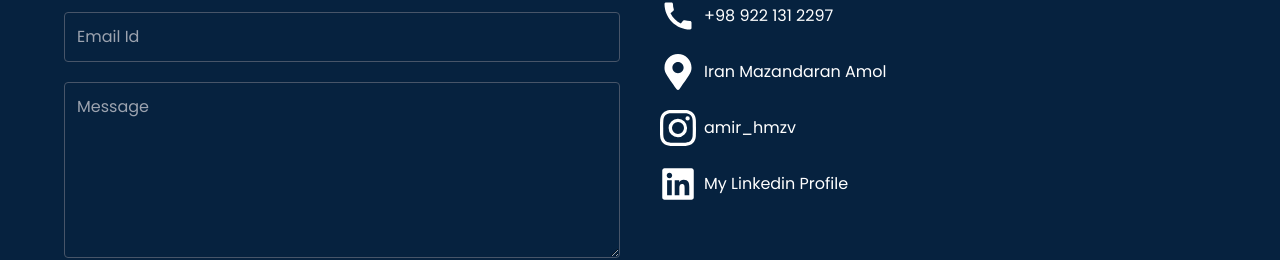
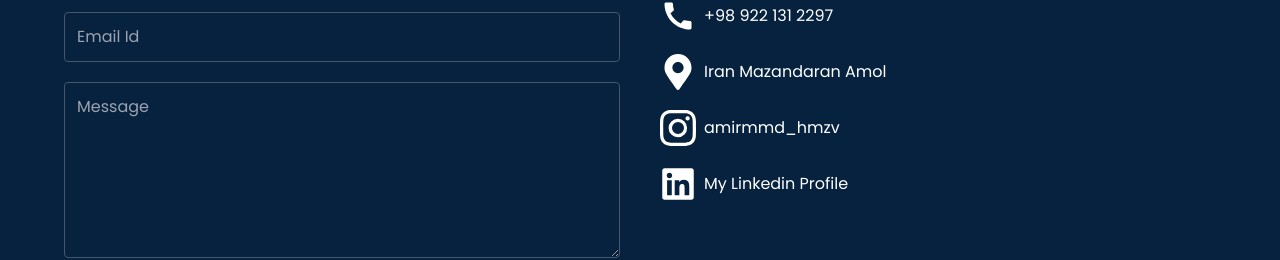
Before and after one commit to amirmmd-hmzv/Vite_portfolio, a React (Vite) app: page / in a window 1280 px wide. Shown: the part 2218-2478 px from the top of the page. Built offline with nearby package versions, Linux system fonts and the light colour scheme; a web font is replaced by a local one.

Commit message:
change instagram id

```diff
--- a/src/Content.js
+++ b/src/Content.js
@@ -180,9 +180,9 @@ export const content = {
         link: "https://www.google.com/maps/place/%D8%A7%D8%B3%D8%AA%D8%A7%D9%86+%D9%85%D8%A7%D8%B2%D9%86%D8%AF%D8%B1%D8%A7%D9%86+%D8%A7%D9%85%D9%84%E2%80%AD/@36.4697495,52.3539761,14z/data=!4m6!3m5!1s0x3f8fa3fd34ab2acd:0x65e662ff07b22c2a!8m2!3d36.475244!4d52.345022!16s%2Fg%2F11s9ltvx08?entry=ttu",
       },
       {
-        text: "amir_hmzv",
+        text: "amirmmd_hmzv",
         icon: BsInstagram,
-        link: "https://www.instagram.com/amir_hmzv/",
+        link: "https://www.instagram.com/amirmmd_hmzv/",
       },
       {
         text: "My Linkedin Profile",
```
